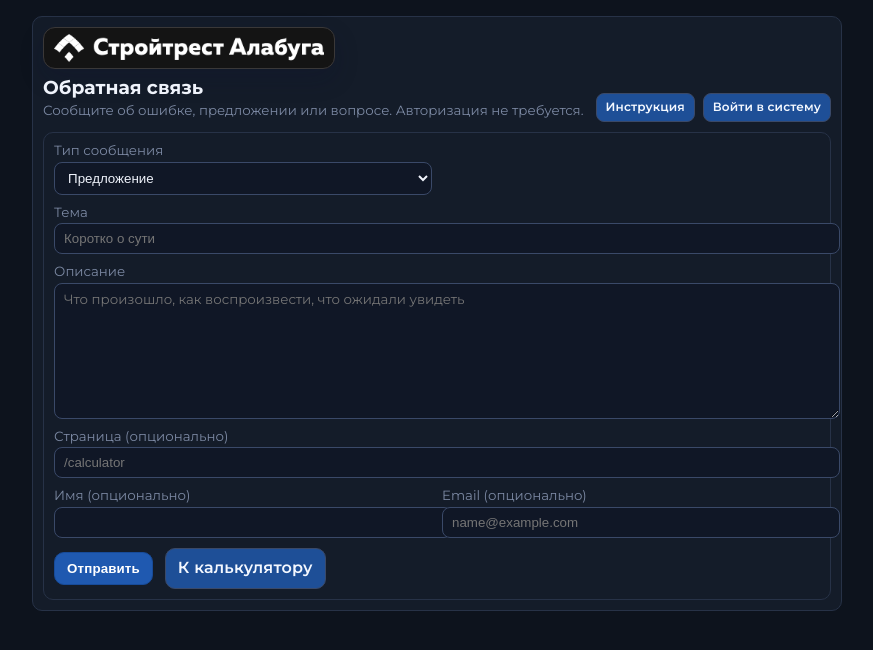
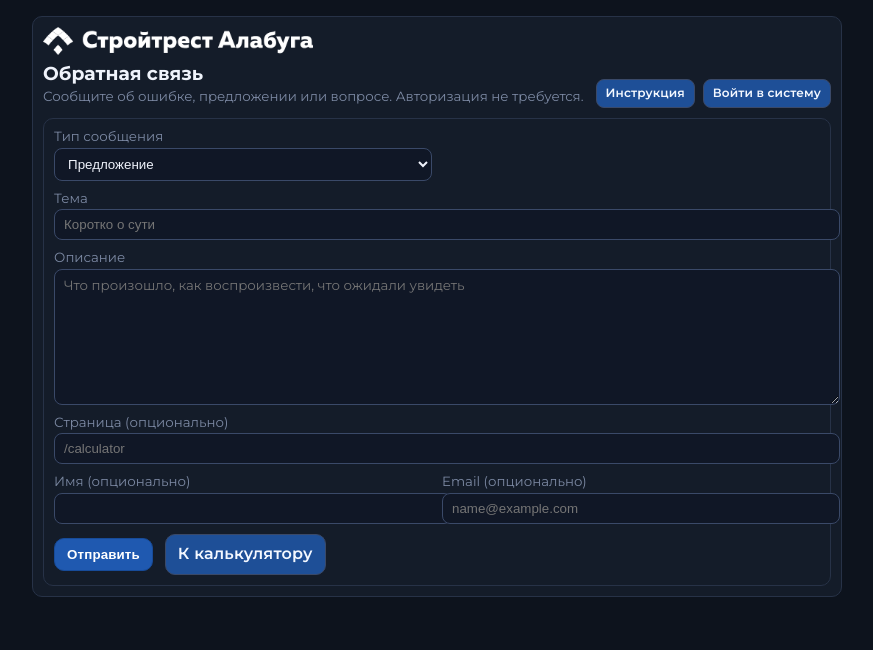
Before and after one commit to vldsmelov/converter, a React (Vite) app in the folder frontend/: page /feedback in a window 1280 px wide. Shown: the top 650 px of the page, without its empty margins (203-1076 px from the left). Built offline with nearby package versions, Linux system fonts and the light colour scheme; no server answers; what keycloak-js would draw is missing.

Commit message:
style: tune header to single-row blue layout and plain white logo

```diff
--- a/frontend/src/styles.css
+++ b/frontend/src/styles.css
@@ -37,7 +37,7 @@
 }
 
 :root[data-theme="light"] .app-topbar {
-  background: linear-gradient(180deg, rgba(255, 255, 255, 0.96), rgba(244, 247, 252, 0.96));
+  background: #1f59b0;
 }
 
 body {
@@ -56,50 +56,58 @@
   z-index: 80;
   margin-bottom: 12px;
   padding: 10px 12px;
-  border: 1px solid var(--border);
+  border: 1px solid #174b99;
   border-radius: 14px;
-  background: linear-gradient(180deg, rgba(20, 28, 41, 0.96), rgba(16, 23, 38, 0.96));
+  background: #1f59b0;
   backdrop-filter: blur(8px);
   display: flex;
   gap: 12px;
   align-items: center;
   justify-content: space-between;
+  flex-wrap: nowrap;
+  overflow-x: auto;
 }
 .topbar-left,
 .topbar-right {
   display: flex;
   gap: 10px;
   align-items: center;
-  flex-wrap: wrap;
+  flex-wrap: nowrap;
 }
+.topbar-left { min-width: 0; }
 .topbar-right {
   justify-content: flex-end;
+  margin-left: auto;
 }
 .topbar-user {
   padding: 0 4px;
+  color: #f5f9ff;
+  white-space: nowrap;
 }
 .nav-cluster {
   display: flex;
   gap: 8px;
   align-items: center;
-  flex-wrap: wrap;
+  flex-wrap: nowrap;
+  min-width: 0;
 }
 .nav-pill {
   display: inline-flex;
   align-items: center;
   gap: 6px;
   padding: 7px 12px;
-  border: 1px solid var(--border-strong);
+  border: 1px solid rgba(255, 255, 255, 0.35);
   border-radius: 999px;
-  background: var(--surface-2);
-  color: var(--text);
+  background: rgba(255, 255, 255, 0.12);
+  color: #ffffff;
   font-size: 13px;
   font-weight: 600;
   text-decoration: none;
+  white-space: nowrap;
 }
 .nav-pill:hover {
   text-decoration: none;
-  background: var(--btn-bg);
+  background: rgba(255, 255, 255, 0.2);
 }
 .dropdown-trigger {
   cursor: pointer;
@@ -117,8 +125,8 @@
   left: 0;
   top: calc(100% + 8px);
   min-width: 230px;
-  background: var(--surface);
-  border: 1px solid var(--border-strong);
+  background: #ffffff;
+  border: 1px solid #d7deea;
   border-radius: 12px;
   padding: 6px;
   box-shadow: 0 16px 30px rgba(8, 15, 52, 0.28);
@@ -137,13 +145,13 @@
   display: block;
   padding: 8px 10px;
   border-radius: 8px;
-  color: var(--text);
+  color: #1a2741;
   text-decoration: none;
   font-size: 13px;
 }
 .nav-dropdown-item:hover {
   text-decoration: none;
-  background: var(--surface-2);
+  background: #f4f7fc;
 }
 .nav-cta {
   border-radius: 999px;
@@ -203,11 +211,11 @@
   display: inline-flex;
   align-items: center;
   justify-content: center;
-  background: #141414;
-  border: 1px solid #3a3838;
-  border-radius: 12px;
-  padding: 8px 12px;
-  box-shadow: 0 10px 24px rgba(8, 15, 52, 0.2);
+  background: transparent;
+  border: 0;
+  border-radius: 0;
+  padding: 0;
+  box-shadow: none;
 }
 
 .brand-logo img {
@@ -217,7 +225,7 @@
 }
 
 .brand-logo.compact {
-  padding: 6px 10px;
+  padding: 0;
 }
 
 .brand-logo.compact img {
@@ -706,9 +714,6 @@
     top: 0;
     padding: 10px;
   }
-  .topbar-right {
-    justify-content: flex-start;
-  }
   .nav-dropdown-menu {
     min-width: 200px;
   }
```
